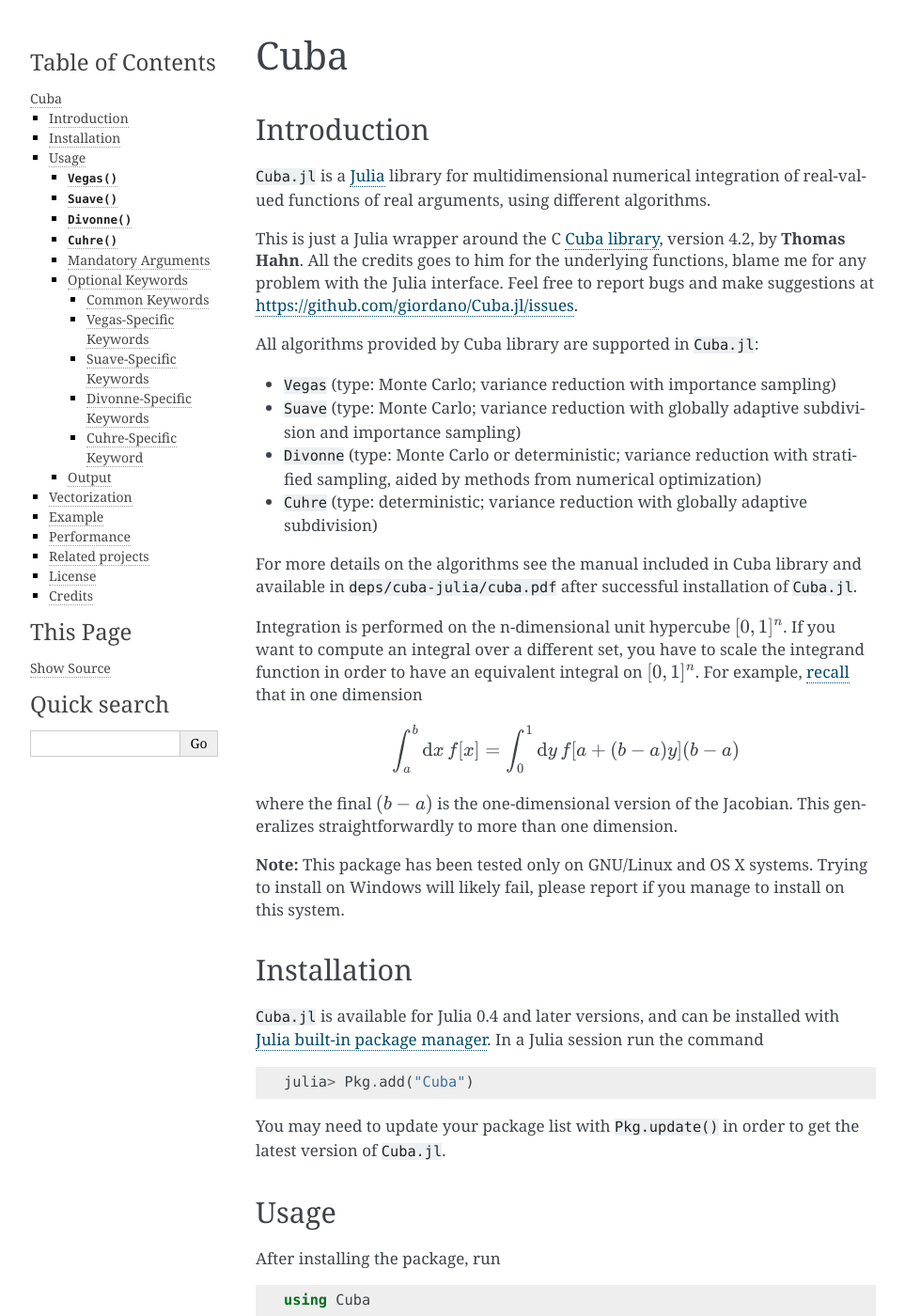
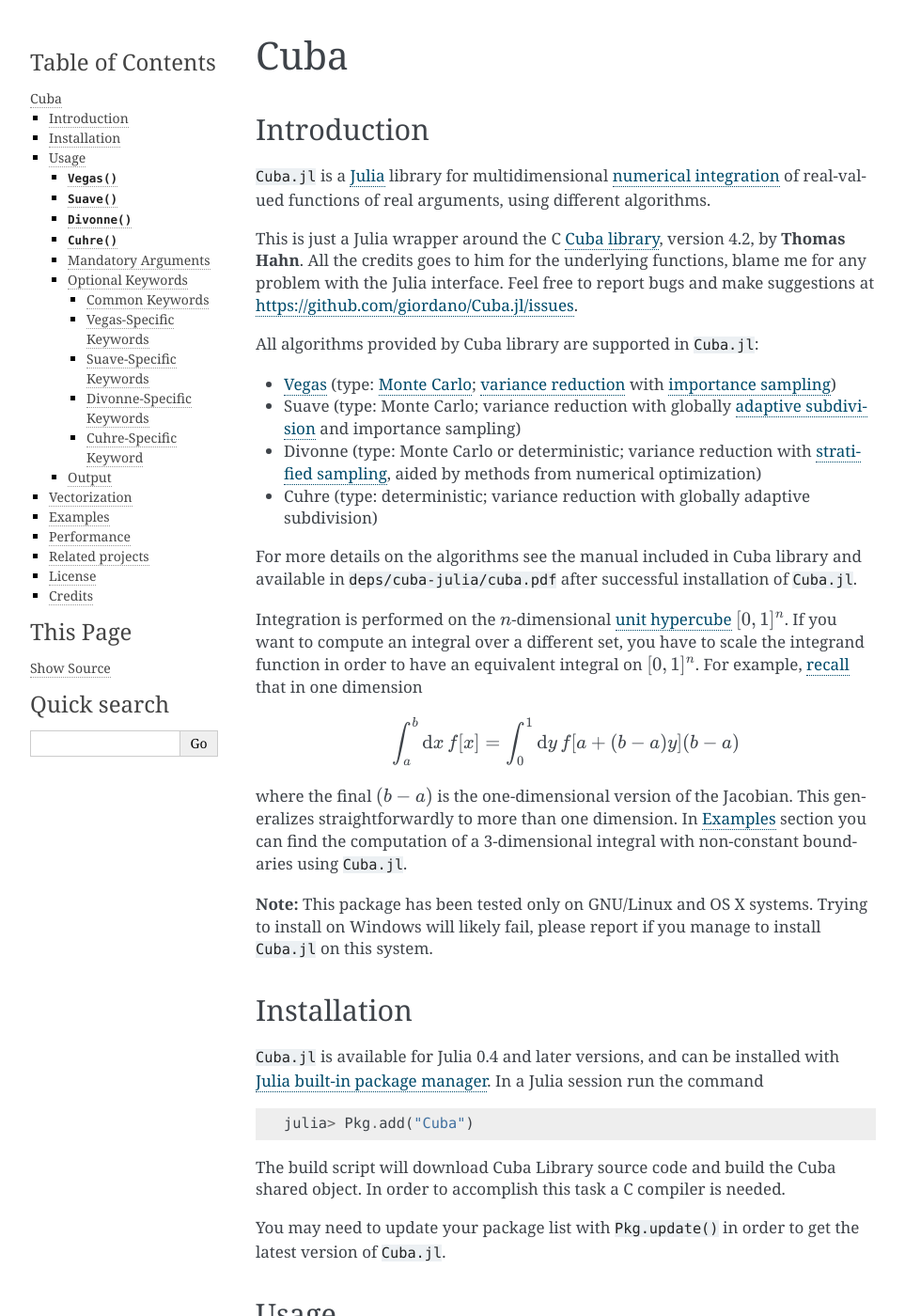
Before and after one commit to giordano/Cuba.jl, a Sphinx documentation site: the page built from docs/index.rst, in a window 1280 px wide and 1400 px high. Shown: the whole window at 94% size, without its empty margins (148-1111 px from the left). Built offline with Sphinx 7.4.7, drawn with Linux system fonts in a browser that asks for light colours; some of the changed text lies outside the part shown.

Commit message:
Add example and fixes to documentation

```diff
--- a/docs/index.rst
+++ b/docs/index.rst
@@ -5,8 +5,8 @@
 ------------
 
 ``Cuba.jl`` is a `Julia <http://julialang.org/>`__ library for multidimensional
-numerical integration of real-valued functions of real arguments, using
-different algorithms.
+`numerical integration <https://en.wikipedia.org/wiki/Numerical_integration>`__
+of real-valued functions of real arguments, using different algorithms.
 
 This is just a Julia wrapper around the C `Cuba library
 <http://www.feynarts.de/cuba/>`__, version 4.2, by **Thomas Hahn**. All the
@@ -16,33 +16,40 @@
 
 All algorithms provided by Cuba library are supported in ``Cuba.jl``:
 
-- ``Vegas`` (type: Monte Carlo; variance reduction with importance sampling)
-- ``Suave`` (type: Monte Carlo; variance reduction with globally adaptive
-  subdivision and importance sampling)
-- ``Divonne`` (type: Monte Carlo or deterministic; variance reduction with
-  stratified sampling, aided by methods from numerical optimization)
-- ``Cuhre`` (type: deterministic; variance reduction with globally adaptive
+- `Vegas <https://en.wikipedia.org/wiki/VEGAS_algorithm>`__ (type: `Monte Carlo
+  <https://en.wikipedia.org/wiki/Monte_Carlo_integration>`__; `variance
+  reduction <https://en.wikipedia.org/wiki/Variance_reduction>`__ with
+  `importance sampling <https://en.wikipedia.org/wiki/Importance_sampling>`__)
+- Suave (type: Monte Carlo; variance reduction with globally `adaptive
+  subdivision <https://en.wikipedia.org/wiki/Adaptive_quadrature>`__ and
+  importance sampling)
+- Divonne (type: Monte Carlo or deterministic; variance reduction with
+  `stratified sampling <https://en.wikipedia.org/wiki/Stratified_sampling>`__,
+  aided by methods from numerical optimization)
+- Cuhre (type: deterministic; variance reduction with globally adaptive
   subdivision)
 
 For more details on the algorithms see the manual included in Cuba library and
 available in ``deps/cuba-julia/cuba.pdf`` after successful installation
 of ``Cuba.jl``.
 
-Integration is performed on the n-dimensional unit hypercube :math:`[0, 1]^{n}`.
-If you want to compute an integral over a different set, you have to scale the
-integrand function in order to have an equivalent integral on :math:`[0, 1]^{n}`.
-For example, `recall
-<https://en.wikipedia.org/wiki/Integration_by_substitution>`__ that in one
-dimension
+Integration is performed on the :math:`n`-dimensional `unit hypercube
+<https://en.wikipedia.org/wiki/Hypercube>`__ :math:`[0, 1]^{n}`.  If you want to
+compute an integral over a different set, you have to scale the integrand
+function in order to have an equivalent integral on :math:`[0, 1]^{n}`.  For
+example, `recall <https://en.wikipedia.org/wiki/Integration_by_substitution>`__
+that in one dimension
 
 .. math::  \int_{a}^{b} \mathrm{d}x\,f[x] = \int_{0}^{1} \mathrm{d}y\,f[a + (b - a) y] (b - a)
 
 where the final :math:`(b - a)` is the one-dimensional version of the Jacobian.
-This generalizes straightforwardly to more than one dimension.
+This generalizes straightforwardly to more than one dimension.  In `Examples`_
+section you can find the computation of a 3-dimensional integral with
+non-constant boundaries using ``Cuba.jl``.
 
 **Note:** This package has been tested only on GNU/Linux and OS X systems.
 Trying to install on Windows will likely fail, please report if you manage to
-install on this system.
+install ``Cuba.jl`` on this system.
 
 Installation
 ------------
@@ -55,6 +62,9 @@
 .. code-block:: julia
 
     julia> Pkg.add("Cuba")
+
+The build script will download Cuba Library source code and build the Cuba
+shared object.  In order to accomplish this task a C compiler is needed.
 
 You may need to update your package list with ``Pkg.update()`` in order
 to get the latest version of ``Cuba.jl``.
@@ -108,9 +118,9 @@
 Note that ``xx`` and ``ff`` arguments are passed as pointers, so you have to
 translate them to Julia objects before actually performing calculations, and
 finally convert back ``f`` into the pointer ``ff``.  ``x`` and ``f`` are both
-arrays of ``Cdouble`` type (alias for ``Float64``), so `Cuba.jl` can be used to
-integrate real-valued functions of real arguments.  If you want to integrate a
-complex-valued function of complex arguments you just have to treat complex
+arrays of ``Cdouble`` type (alias for ``Float64``), so ``Cuba.jl`` can be used
+to integrate real-valued functions of real arguments.  If you want to integrate
+a complex-valued function of complex arguments you just have to treat complex
 quantities as 2-component arrays.
 
 The integrand receives ``nvec`` samples in ``x`` and is supposed to fill the
@@ -142,7 +152,7 @@
 - ``nvec`` (type: ``Integer``, default: ``1``): the maximum number of points to
   be given to the integrand routine in each invocation.  Usually this is 1 but
   if the integrand can profit from e.g. Single Instruction Multiple Data (SIMD)
-  vectorization, a larger value can be chosen
+  vectorization, a larger value can be chosen.  See `Vectorization`_ section.
 - ``epsrel`` (type: ``Real``, default: ``1e-4``), and ``epsabs`` (type:
   ``Real``, default: ``1e-12``): the requested relative
   (:math:`\varepsilon_{\text{rel}}`) and absolute
@@ -214,8 +224,9 @@
   kept.
 
 - ``spin`` (type: ``Ptr{Void}``, default: ``C_NULL``): this is the placeholder
-  for the "spinning cores" pointer.  `Cuba.jl` does not support parallelization,
-  so this keyword should not have a value different from ``C_NULL``.
+  for the "spinning cores" pointer.  ``Cuba.jl`` does not support
+  parallelization, so this keyword should not have a value different from
+  ``C_NULL``.
 
 
 Vegas-Specific Keywords
@@ -298,7 +309,7 @@
 
     - ``key2`` :math:`> 0`, use a Korobov quasi-random sample,
     - ``key2`` :math:`< 0`, use a "standard" sample (see description of ``key1``
-       above),
+      above),
 
     and :math:`n_2 = |\verb|key2||` determines the number of points,
 
@@ -308,7 +319,8 @@
       prescribed accuracy, as estimated by Divonne from the results of the
       partitioning phase
 
-- ``key3`` (type: ``Integer``, default: ``1``): sets the strategy for the refinement phase:
+- ``key3`` (type: ``Integer``, default: ``1``): sets the strategy for the
+  refinement phase:
 
   ``key3`` :math:`= 0`, do not treat the subregion any further.
 
@@ -377,8 +389,8 @@
 Output
 ''''''
 
-The integrating functions ``Vegas``, ``Suave``, ``Divonne``, and ``Cuhre``
-return the 6-tuple
+The integrating functions :func:`Vegas`, :func:`Suave`, :func:`Divonne`, and
+:func:`Cuhre` return the 6-tuple
 
 .. code-block:: julia
 
@@ -435,8 +447,8 @@
 On the other hand, it it pointless to choose ``nvec`` > ``nbatch`` for Vegas.
 
 
-Example
--------
+Examples
+--------
 
 Consider the integral
 
@@ -444,8 +456,8 @@
 
 where :math:`\Omega = [0, 1]^{3}` and
 
-.. math:: \boldsymbol{f}(x,y,z) = \left(\sin(x)\cos(y)\exp(z), \,\exp^{-(x^2 + y^2 +
-	  z^2)}, \,\frac{1}{1 - xyz}\right)
+.. math:: \boldsymbol{f}(x,y,z) = \left(\sin(x)\cos(y)\exp(z), \,\exp(-(x^2 + y^2 +
+	  z^2)), \,\frac{1}{1 - xyz}\right)
 
 This is the Julia script you can use to compute the above integral
 
@@ -485,16 +497,54 @@
     Component 2: 0.41653838588663805
     Component 3: 1.2020569031595951
 
+Now consider the integral
+
+.. math:: \int_{-y}^{y}\int_{0}^{z}\int_{0}^{\pi} \cos(x)\sin(y)\exp(z)\,\mathrm{d}x\,\mathrm{d}y\,\mathrm{d}z
+
+By applying the substitution rule repeatedly, you can scale the integrand
+function and get this equivalent integral over :math:`\Omega = [0, 1]^{3}`
+
+.. math:: \int\limits_{\Omega} 2\pi^{3}yz^2 \cos(\pi yz(2x - 1)) \sin(\pi yz)
+	  \exp(\pi z)\,\mathrm{d}x\,\mathrm{d}y\,\mathrm{d}z
+
+that can be computed with ``Cuba.jl`` using the following Julia script
+
+.. code-block:: julia
+
+    using Cuba
+
+    function integrand(ndim::Cint, xx::Ptr{Cdouble}, ncomp::Cint,
+                       ff::Ptr{Cdouble}, userdata::Ptr{Void})
+        x = pointer_to_array(xx, (ndim,))
+        f = pointer_to_array(ff, (ncomp,))
+        f[1] = 2pi^3*x[2]*x[3]^2*cos(pi*x[2]*x[3]*(2*x[1] - 1.0))*
+               sin(pi*x[2]*x[3])*exp(pi*x[3])
+        ff = pointer_from_objref(f)
+        return Cint(0)::Cint
+    end
+
+    result = Cuhre(integrand, 3, 1, epsabs=1e-12, epsrel=1e-10)
+    println("Result of Cuba: ", result[1][1], " ± ", result[2][1])
+    println("Exact result:   ", pi*e^pi - (4e^pi - 4)/5)
+
+This is the output
+
+::
+
+    Result of Cuba: 54.98607586826157 ± 5.460606521639899e-9
+    Exact result:   54.98607586789537
+
+
 Performance
 -----------
 
-``Cuba.jl`` cannot (yet?) take advantage of parallelization capabilities
-of Cuba Library. Nonetheless, it has performances comparable with (if
-not slightly better than) an equivalent native C code based on Cuba
-library when ``CUBACORES`` environment variable is set to ``0`` (i.e.,
-multithreading is disabled). This is the result of running the benchmark
-present in ``test`` directory on a 64-bit GNU/Linux system running Julia
-0.4.
+``Cuba.jl`` cannot (yet?) take advantage of parallelization capabilities of Cuba
+Library. Nonetheless, it has performances comparable with (if not slightly
+better than) an equivalent native C code based on Cuba library when
+``CUBACORES`` environment variable is set to ``0`` (i.e., multithreading is
+disabled). The following is the result of running the benchmark present in
+``test`` directory on a 64-bit GNU/Linux system running Julia 0.4.  The C
+benchmark code has been built with GCC 5.3.1.
 
 ::
 
```
Also changed, not shown: README.md (+10 -5 lines).
